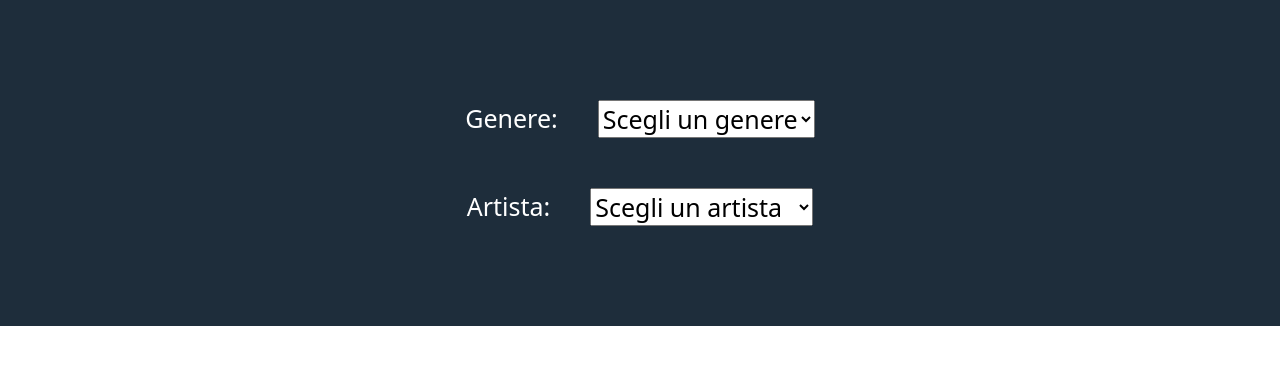
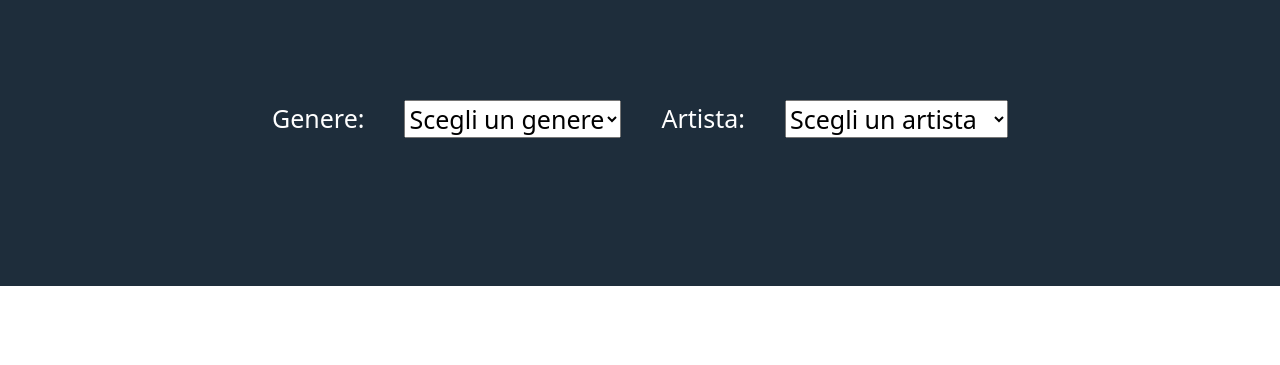
Before and after one commit to ThubeesanKugathas/php-ajax-dischi, a PHP site: page / in a window 1280 px wide. Shown: the part 80-445 px from the top of the page. Run offline with PHP 8.4, Linux system fonts and the light colour scheme; some libraries are stand-ins or nearby versions.

Commit message:
fix styling index.php

```diff
--- a/index.php
+++ b/index.php
@@ -22,7 +22,7 @@
             </header>
 
             <main>
-                <div class="d-flex justify-content-center ms_filter">
+                <div class="d-flex justify-content-center mb-5 ms_filter">
                     <span>Genere: </span>
                     <select v-model="genreValue" @change="filterGenre">
                         <option disabled value="">Scegli un genere</option>
@@ -32,9 +32,7 @@
                         <option value="Pop">Pop</option>
                         <option value="Rock">Rock</option>
                     </select>
-                </div>
 
-                <div class="d-flex justify-content-center ms_filter" >
                     <span>Artista:</span>
                     <select v-model="artistValue" @change="filterArtist">
                         <option disabled value="">Scegli un artista</option>
@@ -51,6 +49,7 @@
                         <option value="Michael Jacjson">Michael Jacjson</option>
                     </select>
                 </div>
+
 
                 <div class="container d-flex justify-content-start flex-wrap">
                     <div class="ms_song-card" v-for="song in filteredDiscList">
--- a/js/script.js
+++ b/js/script.js
@@ -6,6 +6,7 @@ new Vue({
         genreValue: '',
         artistValue: '',
     },
+    // mounted for fill the arrays from give data from api.php
     mounted() {
         axios.get("http://localhost/esercizi/php-ajax-dischi/api.php")
             .then((response) => {
@@ -14,11 +15,13 @@ new Vue({
             });
     },
     methods: {
+        // filter genre like vue-dischi project
         filterGenre() {
             this.filteredDiscList = this.discList.filter((disco) => {
             return disco.genre === this.genreValue || this.genreValue === 'All';
             });
         },
+        // filter artist like vue-dischi project
         filterArtist() {
             this.filteredDiscList = this.discList.filter((disco) => {
               return disco.author === this.artistValue || this.artistValue === 'All';
```
